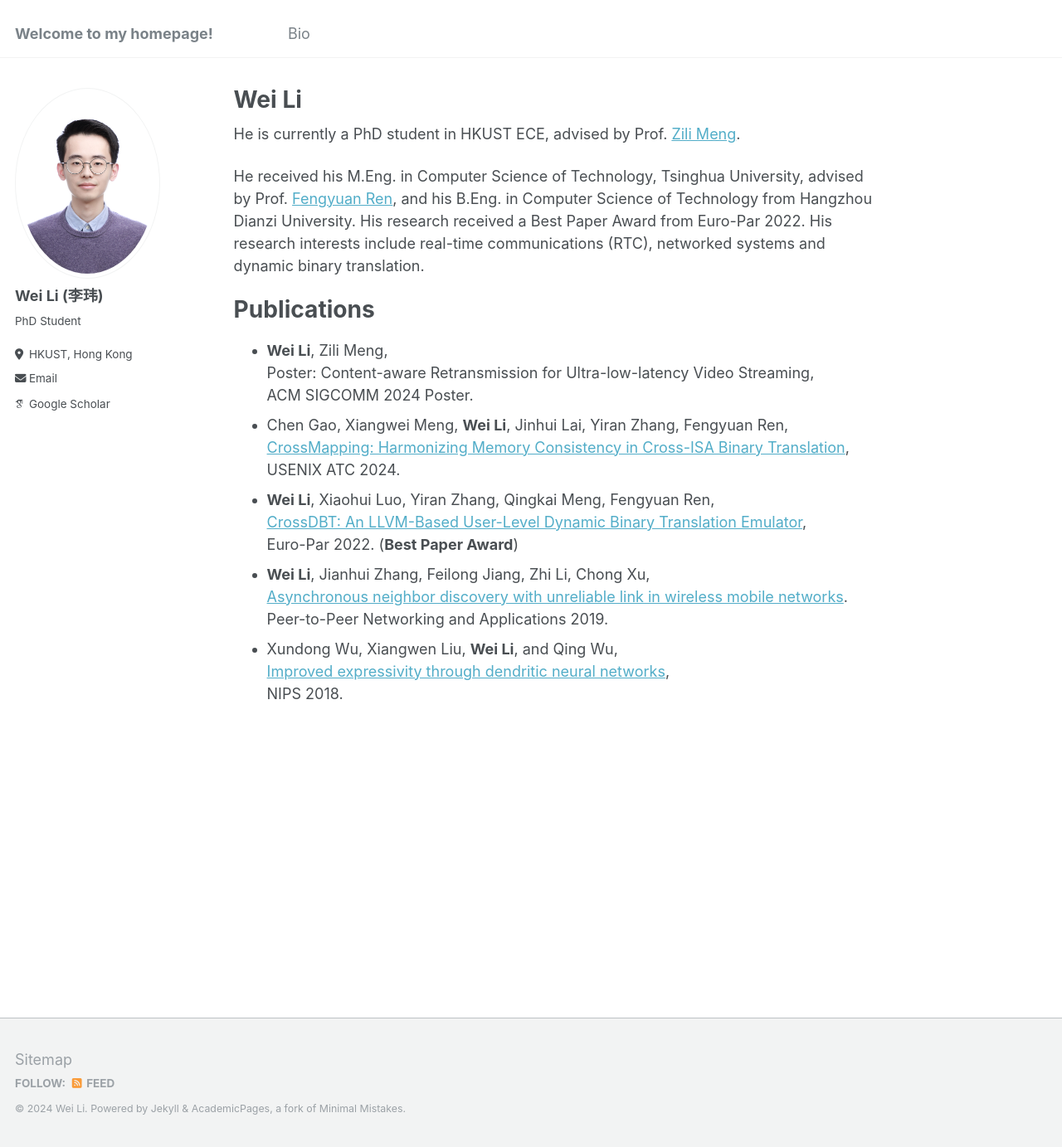
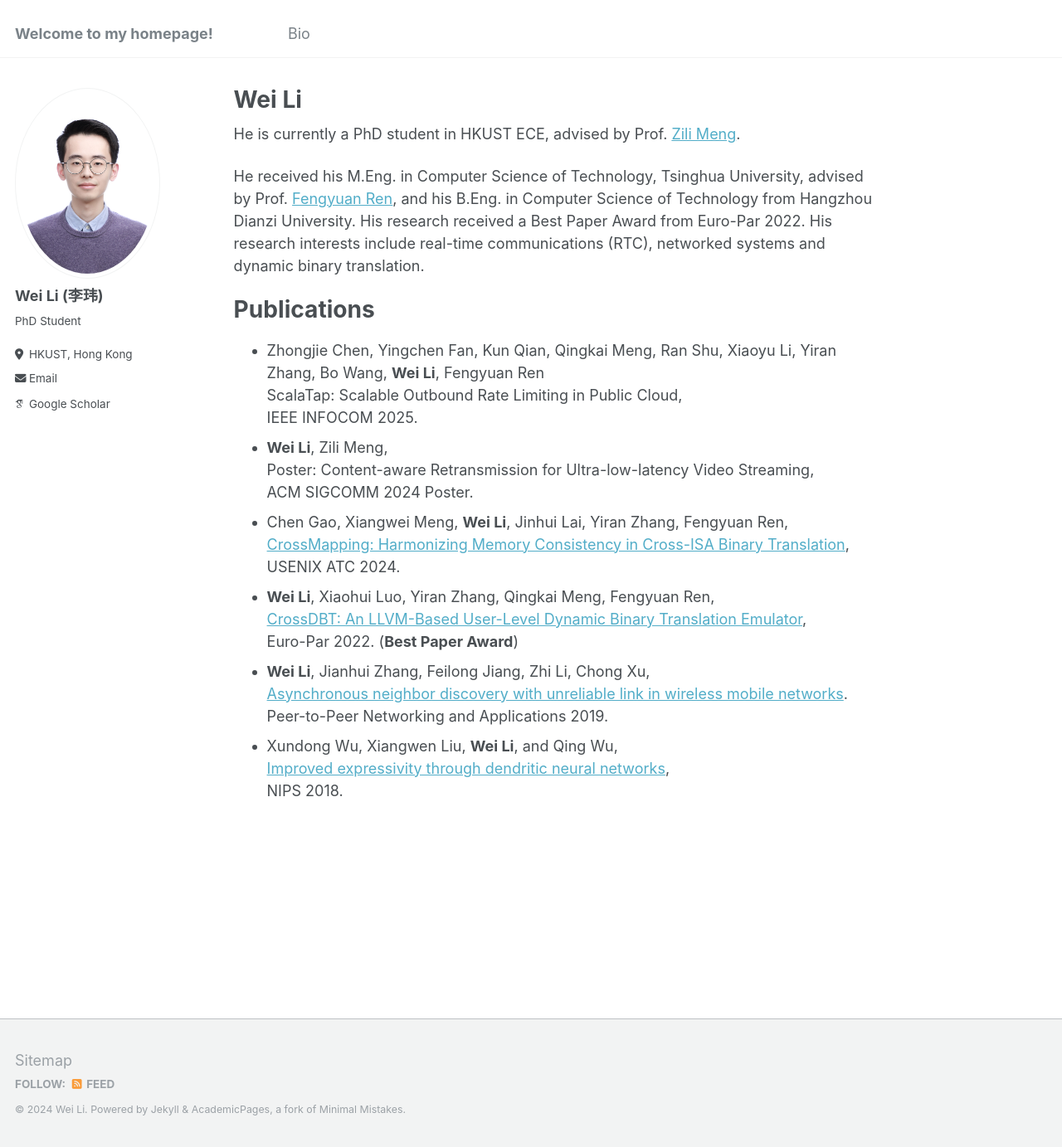
Before and after one commit to LW945/lw945.github.io, a Jekyll site: the page built from _pages/about.md, in a window 1280 px wide and 1383 px high. Shown: the whole window at 83% size. Built offline with Jekyll 4.4.1, drawn with Linux system fonts in a browser that asks for light colours; some web fonts are replaced.

Commit message:
Add infocom 2025.

```diff
--- a/_pages/about.md
+++ b/_pages/about.md
@@ -13,6 +13,9 @@ He received his M.Eng. in Computer Science of Technology, Tsinghua University, a
 
 Publications
 ======
+* Zhongjie Chen, Yingchen Fan, Kun Qian, Qingkai Meng, Ran Shu, Xiaoyu Li, Yiran Zhang, Bo Wang, **Wei Li**, Fengyuan Ren
+ScalaTap: Scalable Outbound Rate Limiting in Public Cloud,
+IEEE INFOCOM 2025.
 * **Wei Li**, Zili Meng,
 Poster: Content-aware Retransmission for Ultra-low-latency Video Streaming,
 ACM SIGCOMM 2024 Poster.
```
